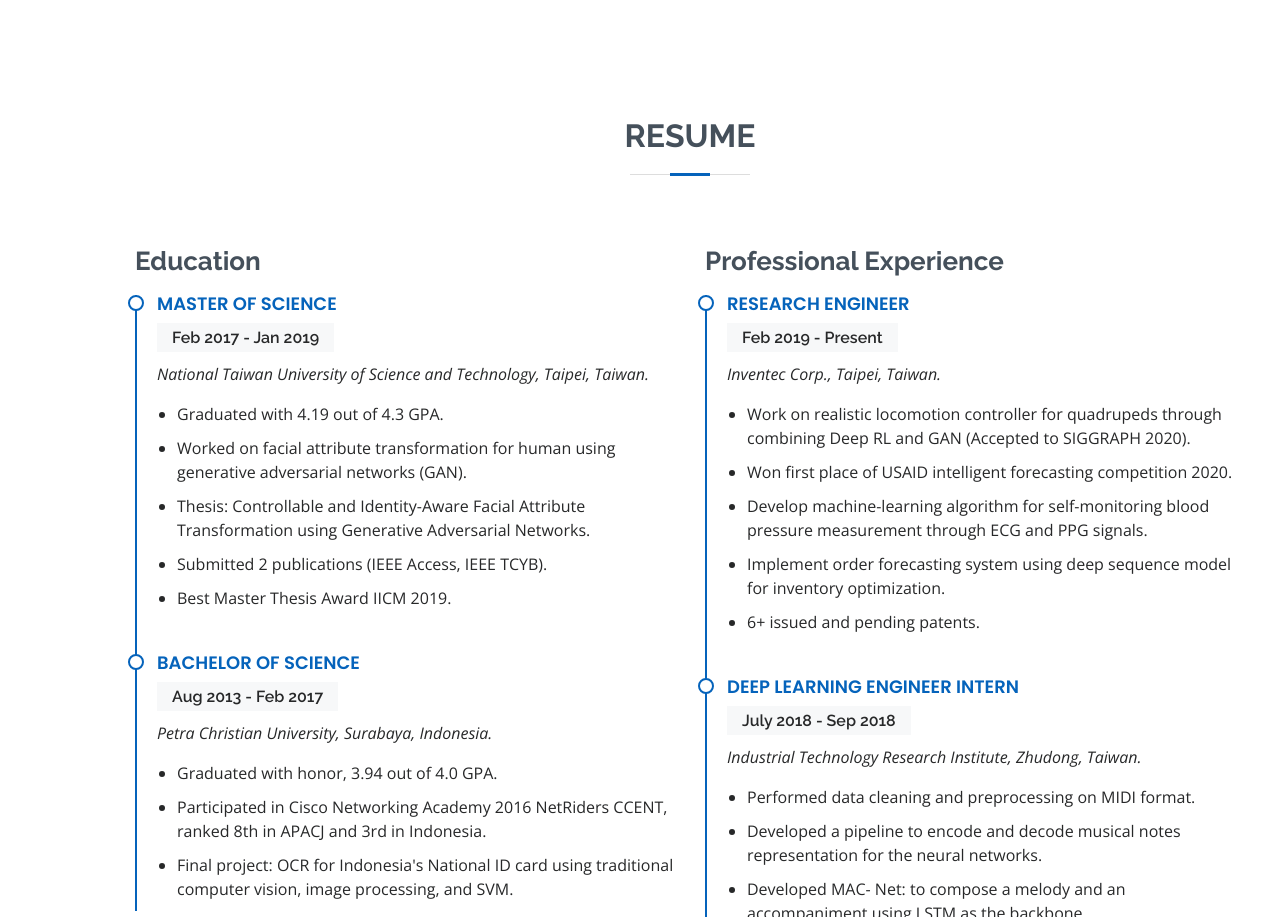
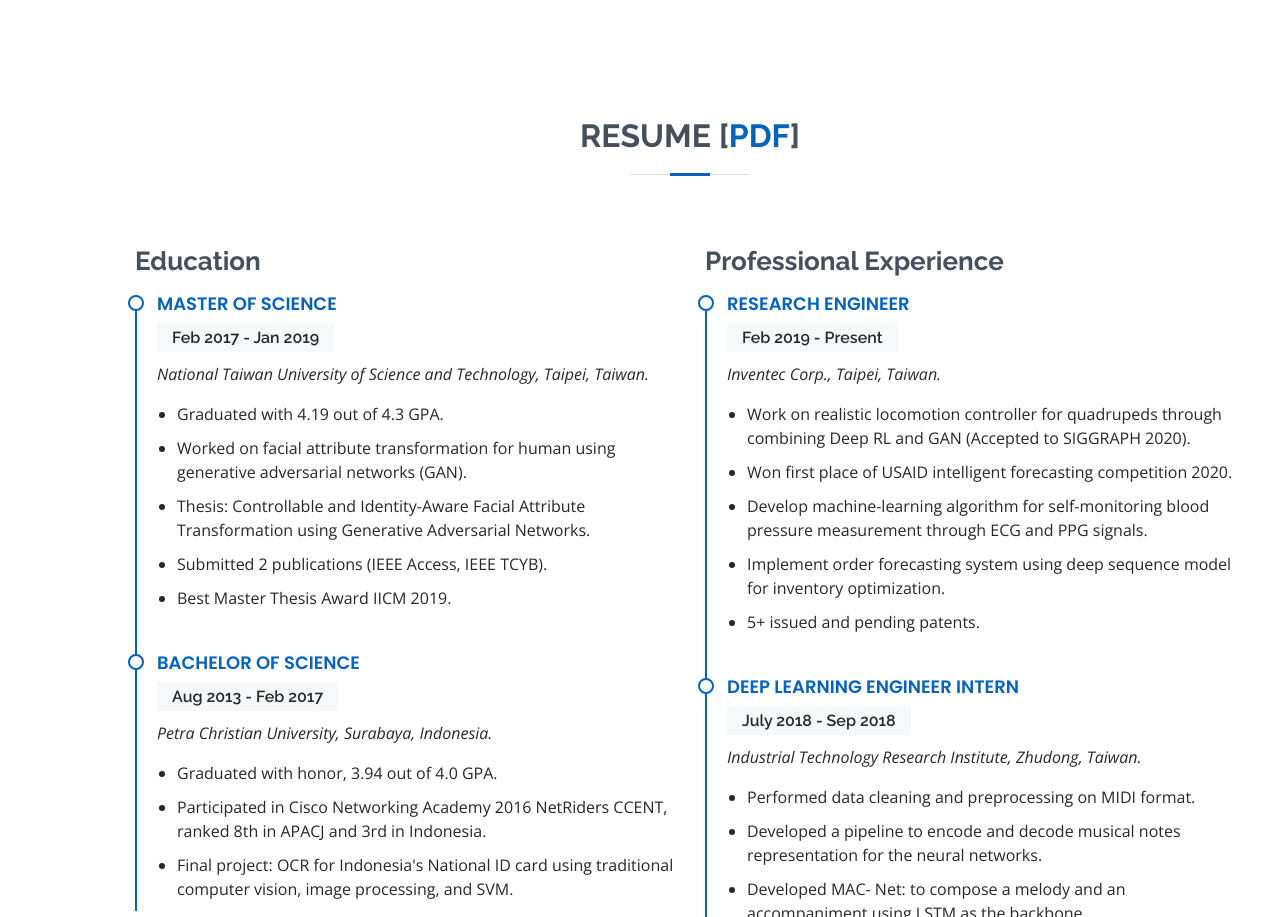
Before and after one commit to jonathanhans31/jonathanhans31.github.io, a plain HTML site: page index.html in a window 1280 px wide. Shown: the part 1226-2143 px from the top of the page. Drawn offline with nearby package versions, Linux system fonts and the light colour scheme.

Commit message:
Add resume pdf for convenience

```diff
--- a/index.html
+++ b/index.html
@@ -89,7 +89,7 @@
       <div class="container" data-aos="fade-up">
 
        <div class="section-title">
-          <h2>Resume</h2>
+          <h2>Resume [<a href="assets/jonathan_resume.pdf">PDF</a>]</h2>
         </div>
 
         <div class="row">
@@ -131,7 +131,7 @@
                 <li>Won first place of USAID intelligent forecasting competition 2020.</li>
                 <li>Develop machine-learning algorithm for self-monitoring blood pressure measurement through ECG and PPG signals.</li>
                 <li>Implement order forecasting system using deep sequence model for inventory optimization.</li>
-                <li>6+ issued and pending patents.</li>
+                <li>5+ issued and pending patents.</li>
               </ul>
             </div>
             <div class="resume-item">
```
